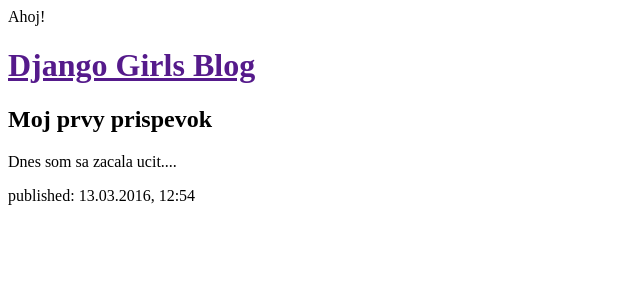
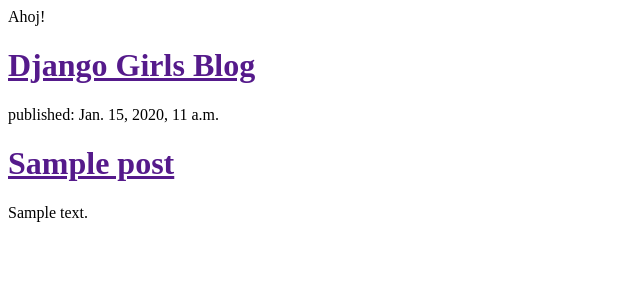
Before and after one commit to janyfabus/my-first-blog, a Django app: template blog/templates/blog/post_list.html in a window 1280 px wide. Shown: the top 300 px of the page, without its empty margins (0-640 px from the left). Run offline with Django 3.2, Linux system fonts and the light colour scheme; the template is opened without the code that fills it: values that come from a table or form of the project are taken from there, others are empty; tables that the repository leaves empty hold one stand-in row (values such as "Sample post").

Commit message:
Modifikovanie templates to display posts from database.

```diff
--- a/blog/templates/blog/post_list.html
+++ b/blog/templates/blog/post_list.html
@@ -11,9 +11,13 @@
 		</div>
 
 		<div>
-            <h2> Moj prvy prispevok</h2>
-            <p> Dnes som sa zacala ucit.... </p>
-            <p>published: 13.03.2016, 12:54</p>
+		    {% for post in posts %}
+			    <div>
+		            <p>published: {{ post.published_date }}</p>
+		            <h1><a href="">{{ post.title }}</a></h1>
+		            <p>{{ post.text|linebreaks }}</p>
+                </div>
+			{% endfor %}
 		</div>
 
 
--- a/blog/views.py
+++ b/blog/views.py
@@ -1,5 +1,8 @@
 from django.shortcuts import render
+from django.utils import timezone
+from .models import Post
 
 # Create your views here.
 def post_list(request):
-    return render(request, 'blog/post_list.html', {})
+    posts = Post.objects.filter(published_date__lte=timezone.now()).order_by('published_date')
+    return render(request, 'blog/post_list.html', {'posts': posts})
```
Lines whose indentation alone changed are shown as unchanged.
